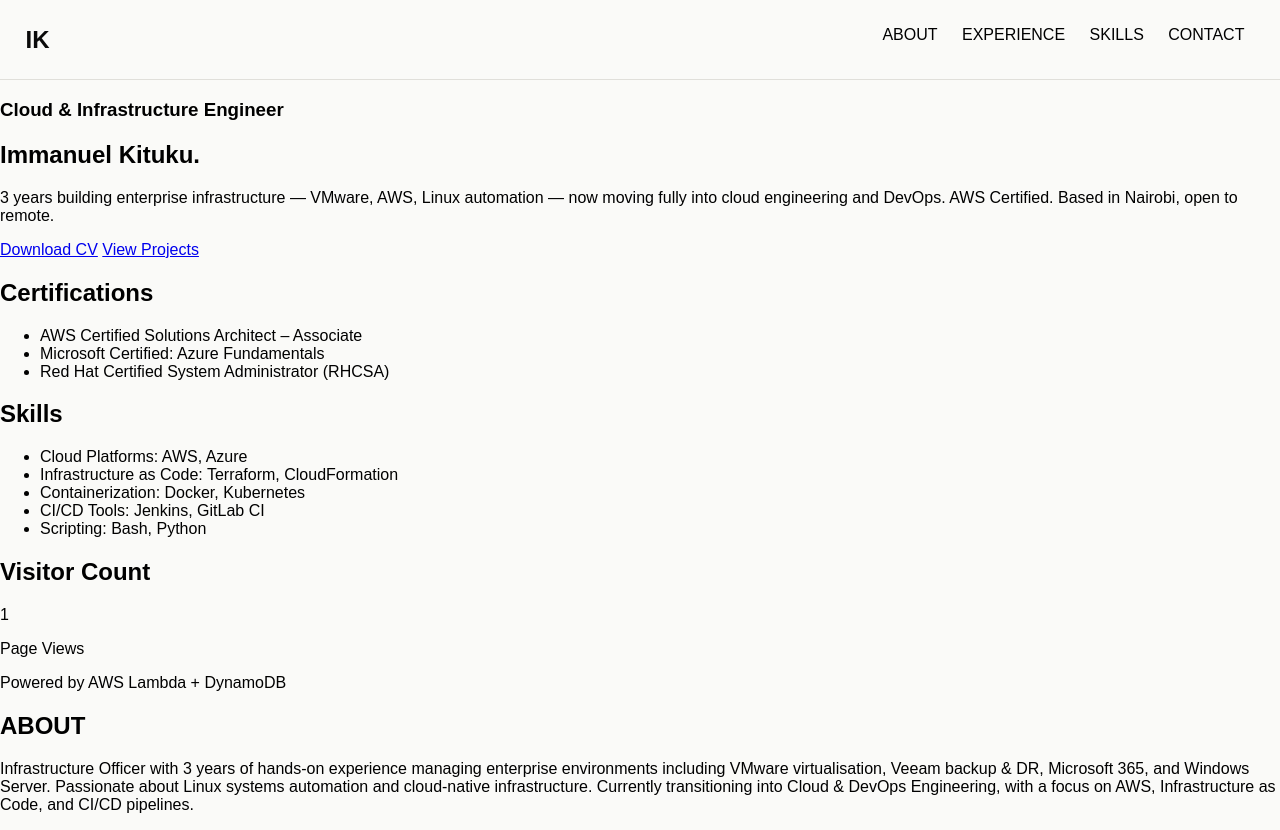
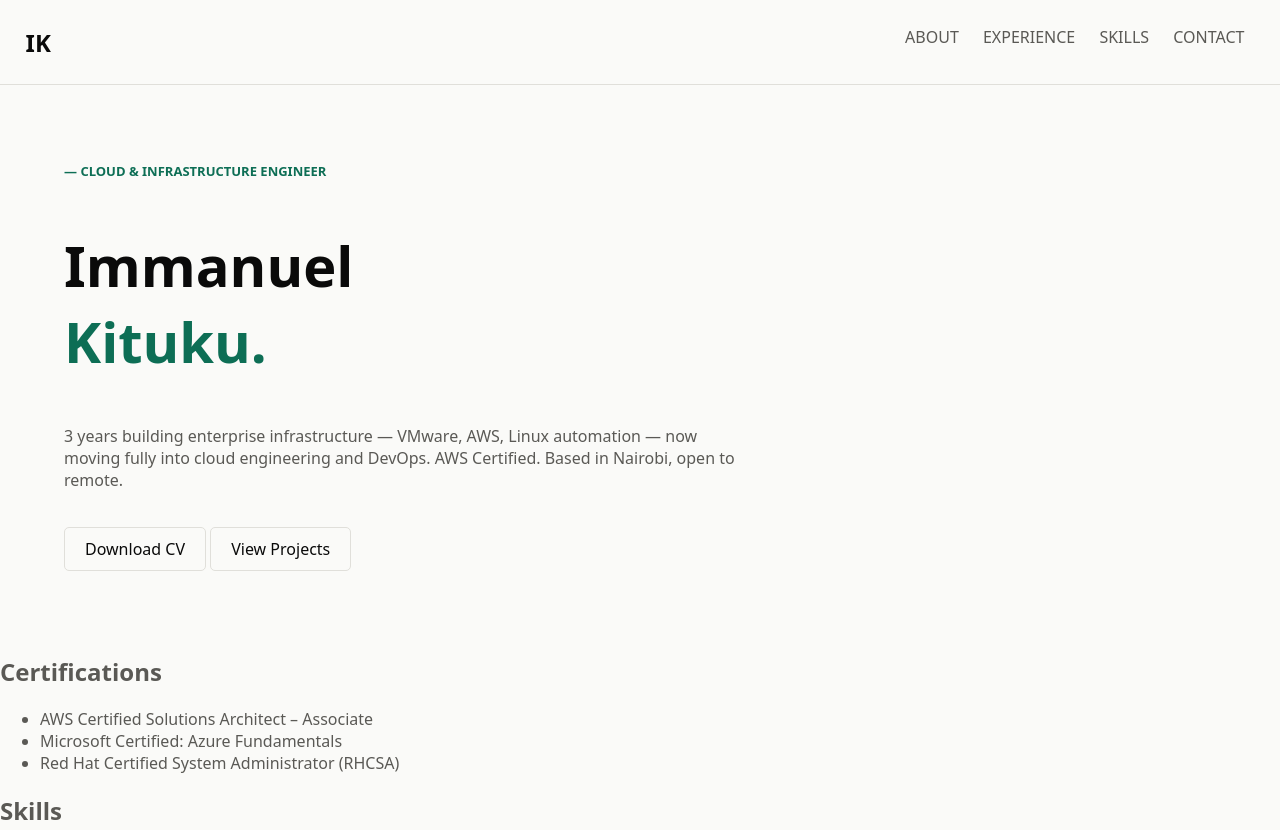
Before and after one commit to immanuelkituku/Cloud-Resume-Challenge, a website: page index.html in a window 1280 px wide. Shown: the top 830 px of the page. Drawn offline with Linux system fonts and the light colour scheme.

Commit message:
Finished styling Summary Section

```diff
--- a/index.html
+++ b/index.html
@@ -5,7 +5,6 @@
     <meta name="viewport" content="width=device-width, initial-scale=1.0">
     <title>Immanuel Kituku | Resume</title>
     <link rel="stylesheet" href="styles.css">
-    <link href="https://fonts.googleapis.com/css2?family=Syne:wght@700;800&family=DM+Sans:wght@300;400;500&family=DM+Mono&display=swap" rel="stylesheet">
 </head>
 <body>
     <nav>
@@ -17,15 +16,15 @@
             <li>CONTACT</li>
         </ul>
     </nav>
-    <section>
+    <section id="summary">
         <h3>Cloud & Infrastructure Engineer</h3>
         <h1>
-            <span>Immanuel</span>
-            <span>Kituku.</span>
+            <span class="first-name">Immanuel</span>
+            <span class="last-name">Kituku.</span>
         </h1>
-        <p>3 years building enterprise infrastructure — VMware, AWS, Linux automation — now moving fully into cloud engineering and DevOps. AWS Certified. Based in Nairobi, open to remote.</p>
-        <a href="https://example.com/cv.pdf" target="_blank">Download CV</a>
-        <a href="https://example.com/projects" target="_blank">View Projects</a>
+        <p class="summary-text">3 years building enterprise infrastructure — VMware, AWS, Linux automation — now moving fully into cloud engineering and DevOps. AWS Certified. Based in Nairobi, open to remote.</p>
+        <a class="btn"href="https://example.com/cv.pdf" target="_blank">Download CV</a>
+        <a class="btn" href="https://example.com/projects" target="_blank">View Projects</a>
     </section>
 
     <!-- CV Information -->
--- a/styles.scss
+++ b/styles.scss
@@ -3,12 +3,15 @@ $primary-color: #0D6E55;
 $secondary-color: #FAFAF8;
 $near-black: #0A0A0A;
 $border-gray: #E0DFDA;
+$body-color: #5A5955;
+$sidebar-bg: #F5F4F0;
 
 body {
-    font-family: 'DM Sans light', sans-serif;
+    font-family: system-ui, sans-serif;
     background-color: $secondary-color;
     margin: 0;
     padding: 0;
+    color: $body-color;
 }
 
 // Navigation Styles
@@ -40,3 +43,57 @@ nav {
     font-weight: bold;
     color: $near-black;
 }
+
+// Professional Summary Styles
+#summary {
+    padding: 5%;
+    text-align: left;
+
+    h3::before {
+      content: "\2014\00a0";
+    }
+    h3 {
+        color: $primary-color;
+        margin-bottom: 5px;
+        text-transform: uppercase;
+        font-size: small;
+    }
+    h1 {
+        font-size: 3.5em;
+    }
+    .first-name {
+        color: $near-black;
+        font-weight: bold;
+        display: block;
+    }
+    .last-name {
+        color: $primary-color;
+        font-weight: bold;
+        display: block;
+    }
+
+    .summary-text {
+        width: 100%;
+    }
+}
+
+.btn {
+    display: inline-block;
+    margin-top: 20px;
+    padding: 10px 20px;
+    background-color: none;
+    color: $near-black;
+    text-decoration: none;
+    border: 1px solid $border-gray;
+    border-radius: 5px;
+}
+
+.btn:hover {
+    background-color: $sidebar-bg;
+}
+/* Applies only to screens wider than 1024px (Desktop) */
+@media (min-width: 1024px) {
+  .summary-text {
+    max-width: 60%;
+  }
+}
```
Also changed, not shown: styles.css, 1 other file.
